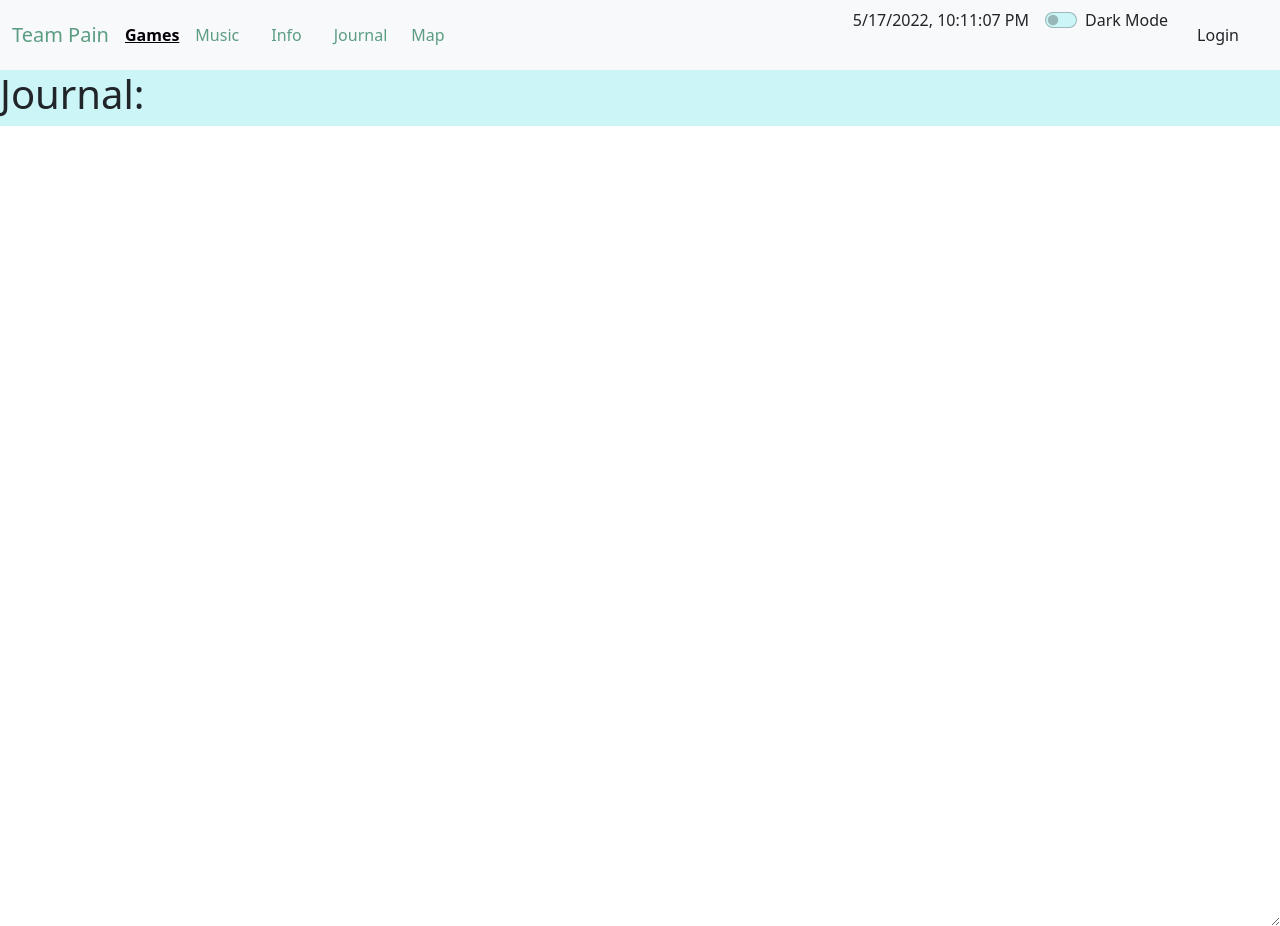
After one commit to vaishavijay/pain.github.io, a Flask app: page /journal in a window 1280 px wide. The commit adds this page. Run offline with Flask 2, Linux system fonts and the light colour scheme; some libraries are stand-ins or nearby versions.

Commit message:
vaishavi - journal

```diff
--- a/main.py
+++ b/main.py
@@ -61,6 +61,9 @@ def api():
     return render_template("api.html", Z=output)
 
 
+@app.route('/journal')
+def journal():
+    return render_template("journal.html")
 
 
 if __name__ == "__main__":
--- a/templates/fragments/navbar.html
+++ b/templates/fragments/navbar.html
@@ -69,6 +69,8 @@
             </div>
         </div>        <a class="nav-link" href="{{ url_for('music') }}">Music</a>
                       <a class="nav-link" href="{{ url_for('api') }}">Info</a>
+                      <a class="nav-link" href="{{ url_for('journal') }}">Journal</a>
+
 
 
     <div class="collapse navbar-collapse" id="navbarNavAltMarkup">
--- /dev/null
+++ b/templates/journal.html
@@ -0,0 +1,79 @@
+<!DOCTYPE html>
+<html lang="en">
+{% extends "layout.html" %}
+
+
+{% block content %}
+<head>
+    <title>Journal</title>
+    <script src="http://code.jquery.com/jquery-2.0.3.min.js"></script>
+    <script type="text/javascript">
+        $(document).ready(function() {
+            $('#text').bind('keyup', function() {
+                var content = $(this).val();
+                setTitle(content);
+                setLineNumber(content);
+            });
+
+            $('#text').bind('focus click', function() {
+                var content = $(this).val();
+                setLineNumber(content);
+            });
+        });
+
+        function setTitle(content) {
+            var lines = content.split('\n');
+
+            for (i = 0; i < lines.length; i++) {
+                if (lines[i].trim().length > 0) {
+                    document.title = lines[i];
+                    return 0;
+                }
+            }
+
+            document.title = "Notepad";
+        }
+
+        function setLineNumber(content) {
+            var lineNumber = content.substr(0, $('#text').prop('selectionStart')).split("\n").length;
+            $('#lineNumber').html(lineNumber);
+        }
+    </script>
+    <style type="text/css">
+        #text {
+            position: absolute;
+            font-family: "Times New Roman";
+            font-size: 15px;
+            width: 100%;
+            height: 100%;
+            border: none;
+            outline: none;
+            padding: 15px;
+            padding-bottom: 35px;
+            background: #ffffff;
+        }
+
+        #statusBarText {
+            font-family: 'Times New Roman';
+            font-size: 12px;
+            font-weight: bold;
+            color: #393C3E;
+            text-shadow: 1px 1px #CBCBCB;
+            margin-left: 6px;
+            margin-top: 3px;
+        }
+    </style>
+</head>
+<body>
+<h1>
+    Journal:
+</h1>
+<textarea id="text" autofocus spellcheck="false"></textarea>
+<div id="ruler"></div>
+<div id="statusBar">
+    <div id="statusBarText">Line <span id="lineNumber">1</span></div>
+</div>
+</body>
+</html>
+{% endblock %}
+<!-- inspiration: https://gist.github.com/orrsella/5993867#file-notepad-html-L2 -->
```
